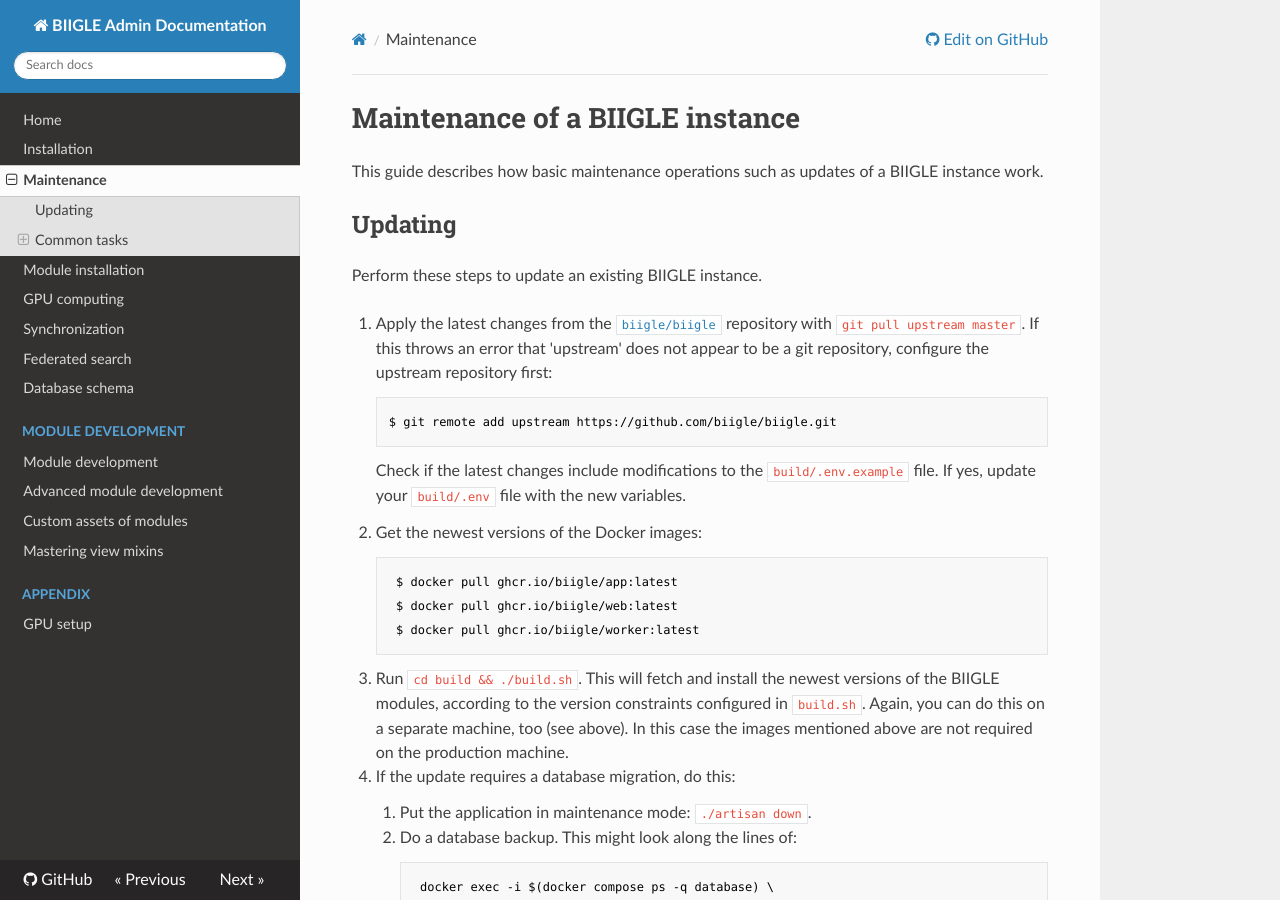
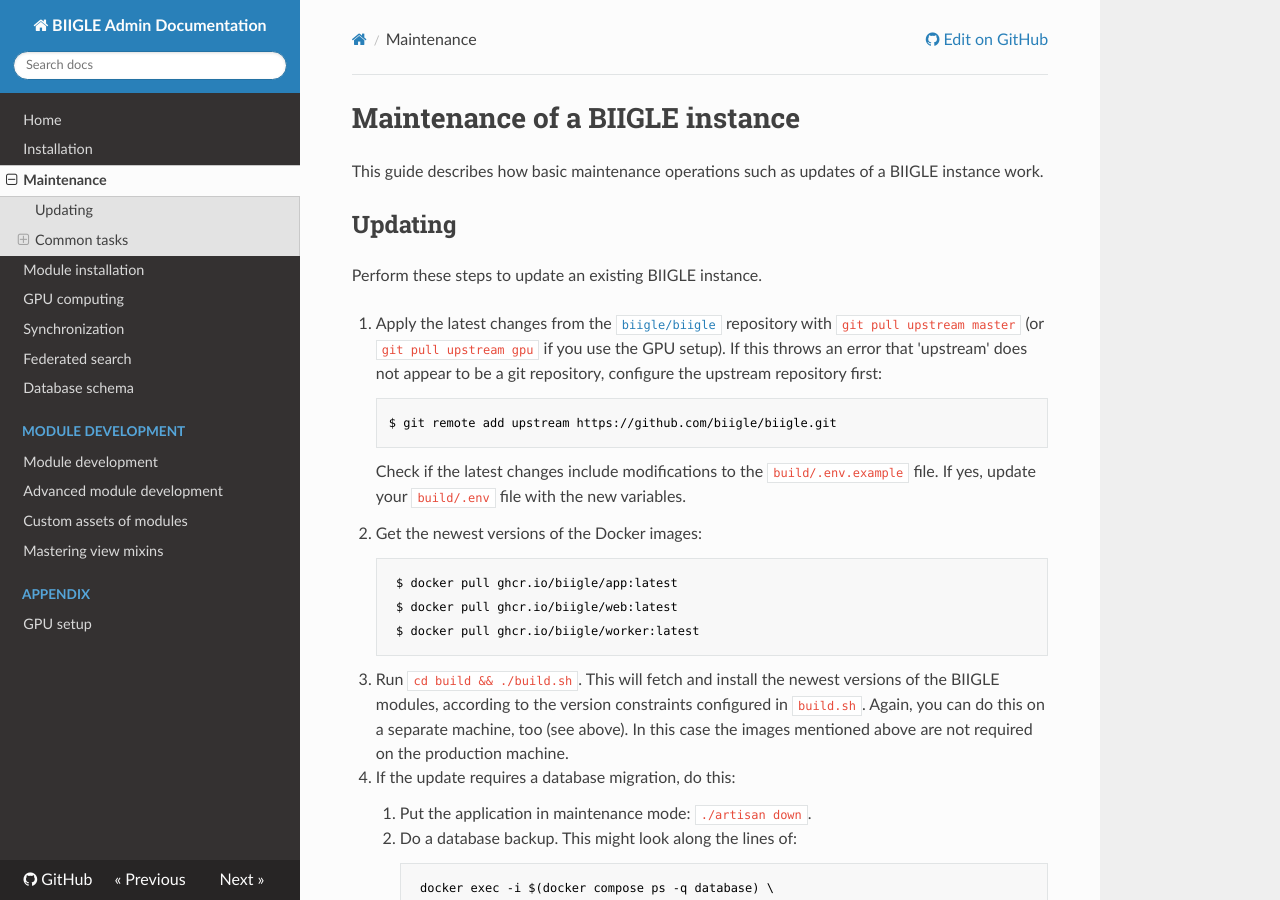
Before and after one commit to biigle/biigle, an MkDocs documentation site: the page built from docs/maintenance.md, in a window 1280 px wide and 900 px high. Built offline with MkDocs 1.6.1, drawn with Linux system fonts in a browser that asks for light colours.

Commit message:
Add notice to pull from gpu branch if using GPU setup

```diff
--- a/docs/maintenance.md
+++ b/docs/maintenance.md
@@ -6,7 +6,7 @@ This guide describes how basic maintenance operations such as updates of a BIIGL
 
 Perform these steps to update an existing BIIGLE instance.
 
-1. Apply the latest changes from the [`biigle/biigle`](https://github.com/biigle/biigle) repository with `git pull upstream master`. If this throws an error that 'upstream' does not appear to be a git repository, configure the upstream repository first:
+1. Apply the latest changes from the [`biigle/biigle`](https://github.com/biigle/biigle) repository with `git pull upstream master` (or `git pull upstream gpu` if you use the GPU setup). If this throws an error that 'upstream' does not appear to be a git repository, configure the upstream repository first:
 
         $ git remote add upstream https://github.com/biigle/biigle.git
 
```
